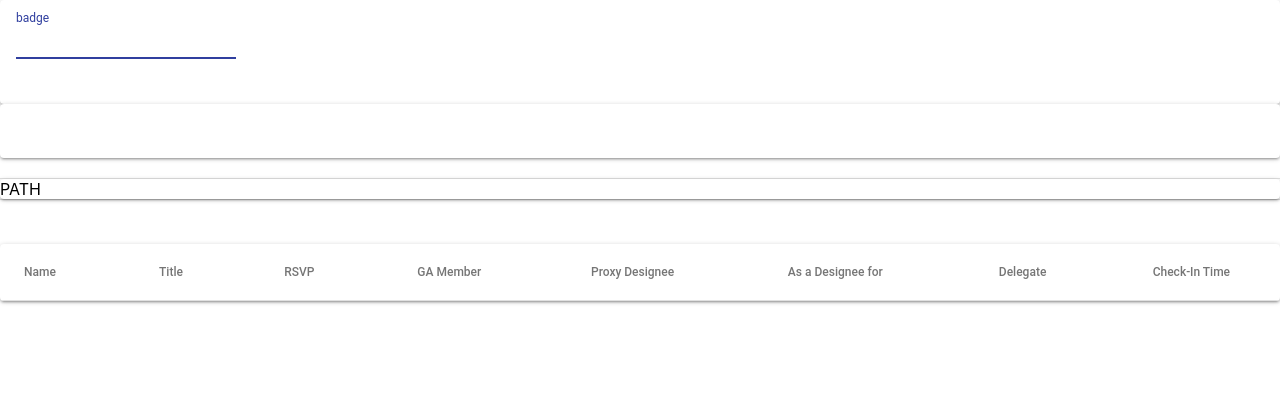
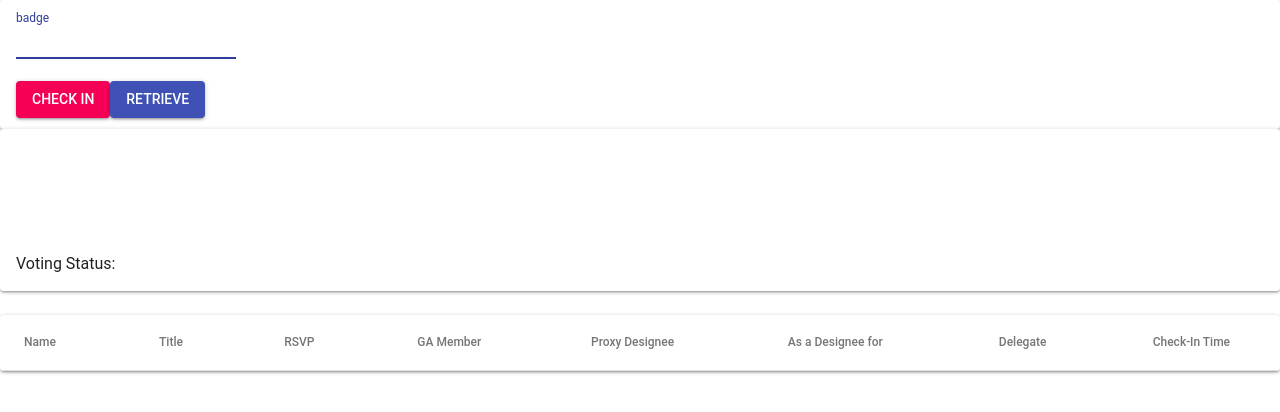
Before and after one commit to JeffreyCrawford/GA2018, a React (Create React App) app in the folder app/: page / in a window 1280 px wide. Shown: the top 412 px of the page. Built offline with nearby package versions, Linux system fonts and the light colour scheme.

Commit message:
pre check in refresh

```diff
--- a/app/src/Components/RenderAttendee.js
+++ b/app/src/Components/RenderAttendee.js
@@ -24,19 +24,22 @@ class RenderAttendee extends React.Component {
                     <ListItem>
                         <Input
                             disableUnderline={true}
+                            id='fullName'
+                            label='fullName'
+                            value={this.props.children.state.fullName}
+                            onChange={this.props.children.handleChange('fullName')}
+                            width='33%'
+                        />
+                        <Input
+                            disableUnderline={true}
                             id='jobTitle'
                             label='jobTitle'
                             value={this.props.children.state.jobTitle}
                             onChange={this.props.children.handleChange('jobTitle')}
+                            fullWidth={true}
                         />
-                        <br></br>
-                        <Input
-                            disableUnderline={true}
-                            id='fullName'
-                            label='fullName'
-                            value={this.props.children.state.fullName}
-                            onChange={this.props.children.handleChange('fullName')}
-                        />
+                    </ListItem>
+                    <ListItem>
                         <Input
                             disableUnderline={true}
                             id='account'
@@ -44,11 +47,13 @@ class RenderAttendee extends React.Component {
                             value={this.props.children.state.account}
                             onChange={this.props.children.handleChange('account')}
                         />
+                    </ListItem>
+                    <ListItem>
                         <Input
                             disableUnderline={true}
                             id='nopecGeneralAssemblyMember'
                             label='nopecGeneralAssemblyMember'
-                            value={this.props.children.state.nopecGeneralAssemblyMember}
+                            value={"Voting Status: " + this.props.children.state.nopecGeneralAssemblyMember}
                             onChange={this.props.children.handleChange('nopecGeneralAssemblyMember')}
                         />
                         <Input
--- a/app/src/Components/ScanBox.js
+++ b/app/src/Components/ScanBox.js
@@ -4,11 +4,25 @@ import TextField from '@material-ui/core/TextField'
 import ListItem from '@material-ui/core/ListItem'
 import Button from '@material-ui/core/Button'
 import { Input } from '@material-ui/core';
+import PropTypes from 'prop-types';
+import { withStyles } from '@material-ui/core/styles';
+
+const styles = theme => ({
+  button: {
+    margin: theme.spacing.unit,
+  },
+  input: {
+    display: 'none',
+  },
+});
+
+
 
 class ScanBox extends React.Component {
 
     /* CONSTRUCTOR + STATE */
     constructor(props) {
+
         super(props);
         console.log(this.props)
 
@@ -19,7 +33,9 @@ class ScanBox extends React.Component {
 
 
     render() {
+
         return(
+
             <Paper>
                 <form>
                     <ListItem>
@@ -33,14 +49,23 @@ class ScanBox extends React.Component {
                     </ListItem>
                     <ListItem>
                         <Button
+                            onClick={this.props.children.checkInButton}
+                            label='Check In'
+                            variant="contained"
+                            color="secondary"
+                        >
+                        Check In
+                        </Button>
+                        <Button
                             onClick= {this.props.children.handleSubmit}
                             label='submit'
                             type="submit"
-                        />
-                        <Button
-                            onClick={this.props.children.checkInButton}
-                            label='Check In'
-                        />
+                            variant="contained"
+                            color="primary"
+                        >
+                        Retrieve
+                        </Button>
+
                     </ListItem>
                 </form>
             </Paper>
@@ -48,4 +73,8 @@ class ScanBox extends React.Component {
     }
 }
 
-export default ScanBox;
+ScanBox.propTypes = {
+  classes: PropTypes.object.isRequired,
+};
+
+export default withStyles(styles)(ScanBox);
--- a/app/src/Components/Wrapper.js
+++ b/app/src/Components/Wrapper.js
@@ -158,7 +158,6 @@ class Wrapper extends React.Component {
             <div>
                 <ScanBox>{this}</ScanBox>
                 <RenderAttendee>{this}</RenderAttendee>
-                <Path>{this}</Path>
                 <CommunityMembers>{this}</CommunityMembers>
             </div>
         )
```
